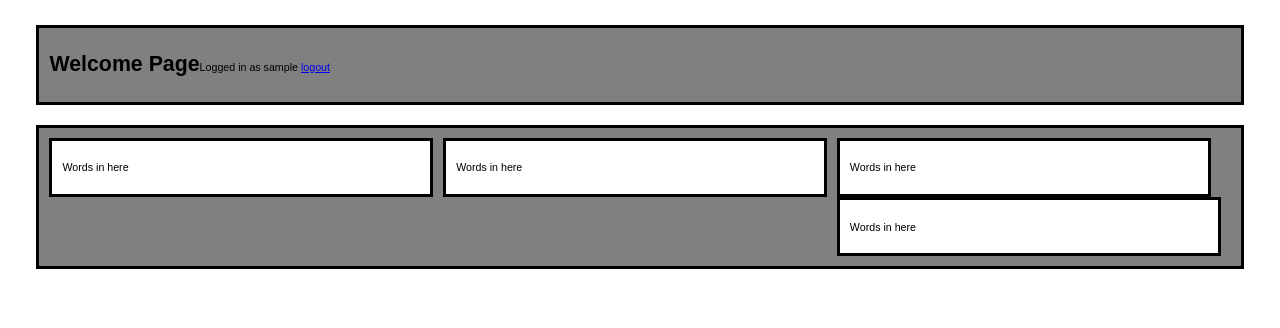
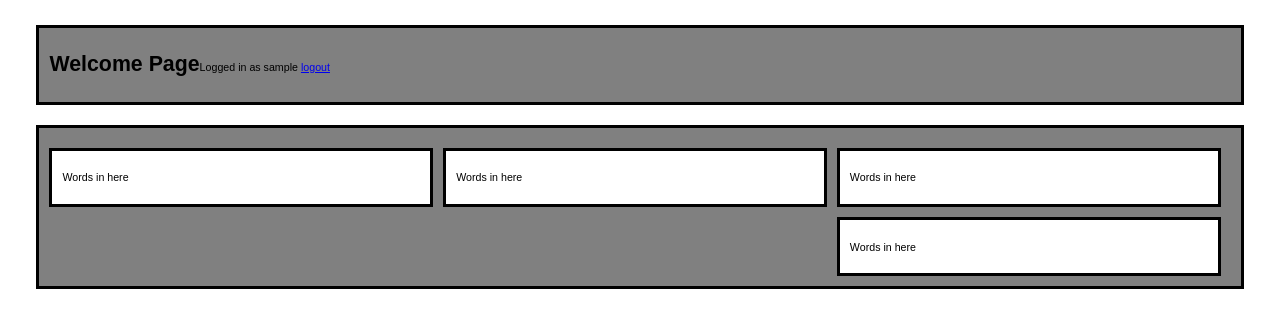
Before and after one commit to engines-wafu/sqirm, a PHP site: page /welcome.php in a window 1280 px wide. Shown: the top 328 px of the page. Run offline with PHP 8.4, Linux system fonts and the light colour scheme; the visitor is signed in with stand-in values (Sample User, id 1).

Commit message:
Starting to work on welcome.php layout

```diff
--- a/www/html/class.css
+++ b/www/html/class.css
@@ -19,7 +19,7 @@ div {
   color: black;
   background: white;
   flex: 1;
-  margin-right: 10px;
+  margin-top: 10px;
 }
 div:last-child {
   margin-right: 0;
```
Also changed, not shown: 1 other file.
